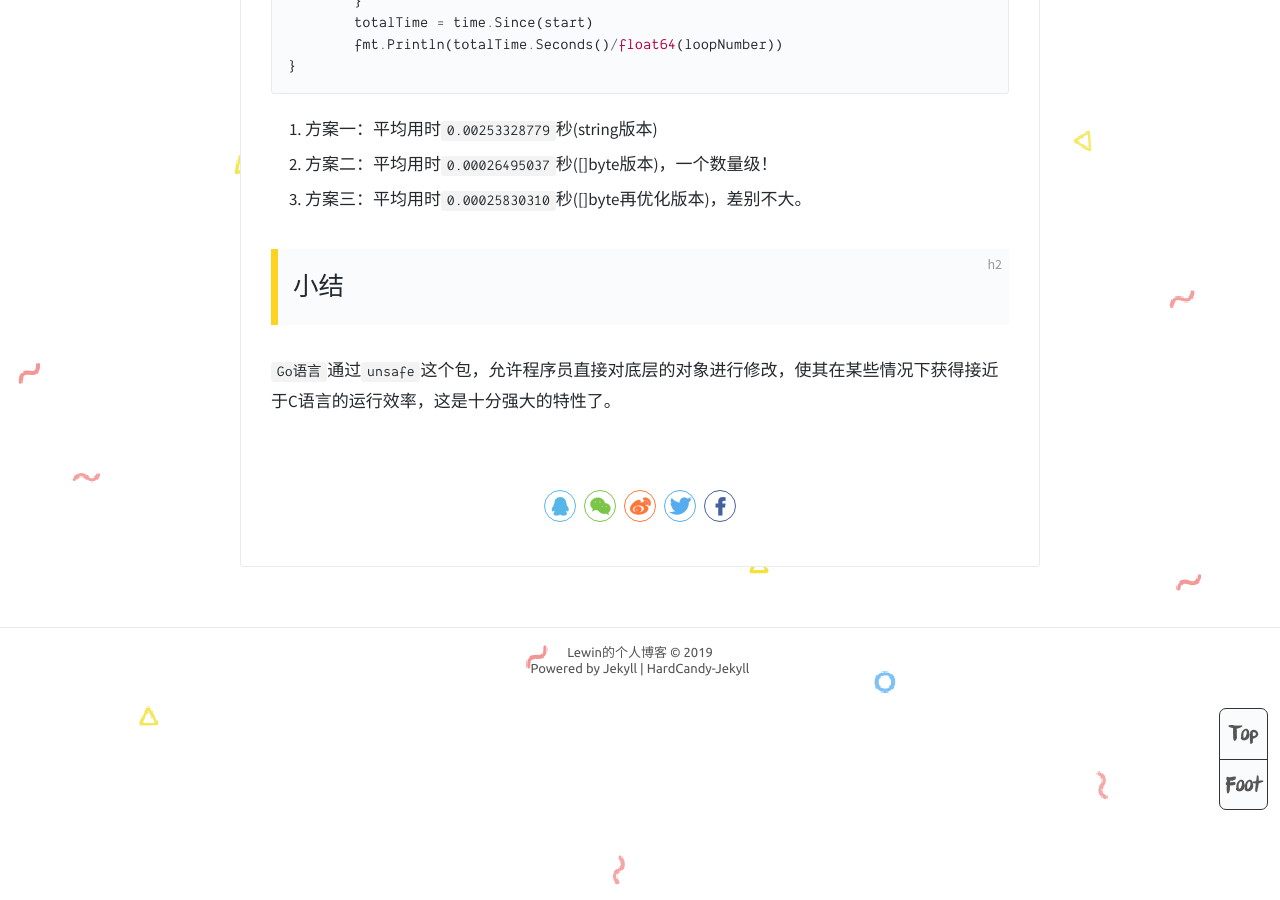
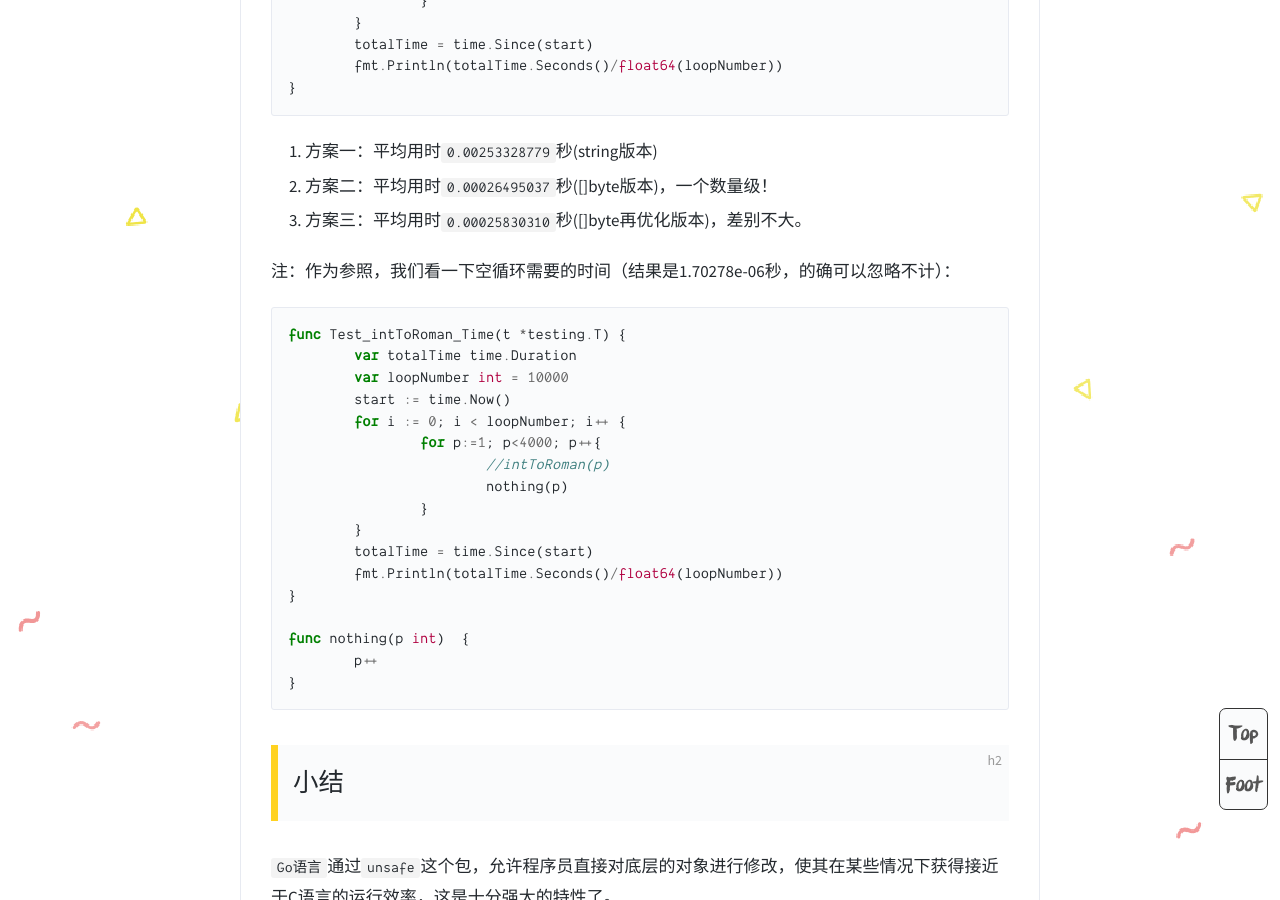
Before and after one commit to Saodd/Saodd.github.io.backup-Jun2020, a Jekyll site: the page built from _posts/2019-08-02-LeetCode-12.MD, in a window 1280 px wide and 900 px high, scrolled down 5378 px. Built offline with Jekyll 4.4.1, drawn with Linux system fonts in a browser that asks for light colours; comment, search, counter and statistics services are not loaded.

Commit message:
2019-08-03 LeetCode 13

````diff
--- a/_posts/2019-08-02-LeetCode-12.MD
+++ b/_posts/2019-08-02-LeetCode-12.MD
@@ -32,6 +32,7 @@ M             1000
 I 可以放在 V (5) 和 X (10) 的左边，来表示 4 和 9。
 X 可以放在 L (50) 和 C (100) 的左边，来表示 40 和 90。
 C 可以放在 D (500) 和 M (1000) 的左边，来表示 400 和 900。
+
 给定一个整数，将其转为罗马数字。输入确保在 1 到 3999 的范围内。
 
 示例 1:
@@ -216,6 +217,29 @@ func Test_intToRoman_Time(t *testing.T) {
 2. 方案二：平均用时`0.00026495037`秒([]byte版本)，一个数量级！
 3. 方案三：平均用时`0.00025830310`秒([]byte再优化版本)，差别不大。
 
+注：作为参照，我们看一下空循环需要的时间（结果是1.70278e-06秒，的确可以忽略不计）：
+
+```golang
+func Test_intToRoman_Time(t *testing.T) {
+	var totalTime time.Duration
+	var loopNumber int = 10000
+	start := time.Now()
+	for i := 0; i < loopNumber; i++ {
+		for p:=1; p<4000; p++{
+			//intToRoman(p)
+			nothing(p)
+		}
+	}
+	totalTime = time.Since(start)
+	fmt.Println(totalTime.Seconds()/float64(loopNumber))
+}
+
+func nothing(p int)  {
+	p++
+}
+```
+
+
 ## 小结
 
 `Go语言`通过`unsafe`这个包，允许程序员直接对底层的对象进行修改，使其在某些情况下获得接近于C语言的运行效率，这是十分强大的特性了。
````
Also changed, not shown: _posts/2019-08-03-LeetCode-13.MD (added, +151 -0 lines).
